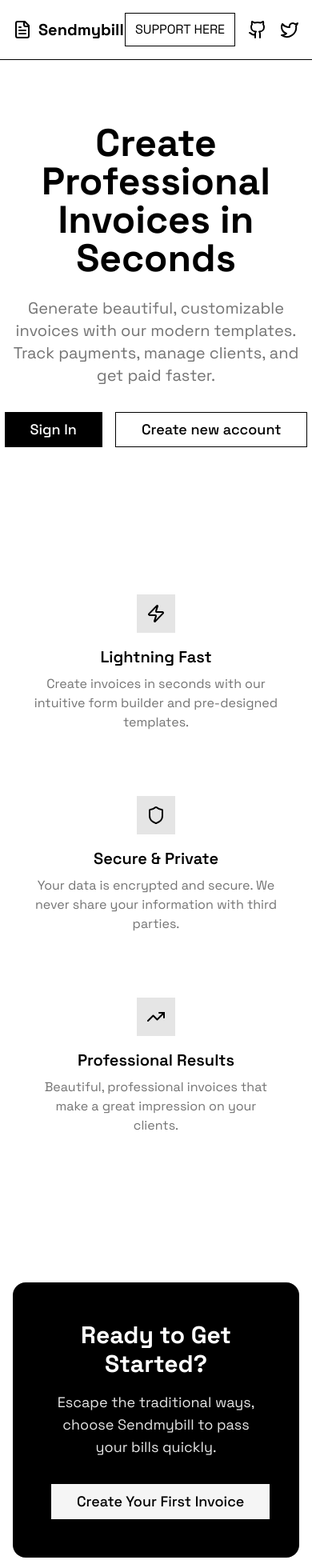
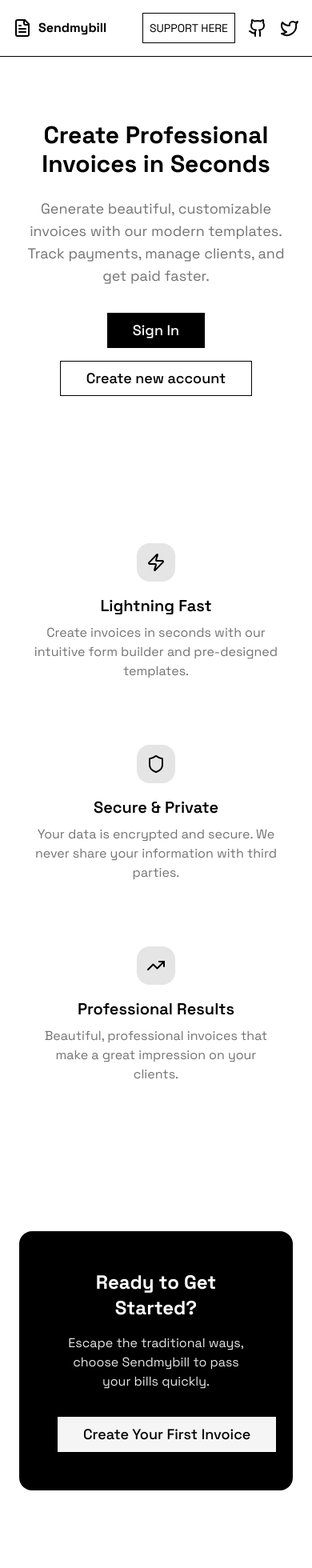
Before and after one commit to ANI-MAZING/sendmybill, a React (Vite) app: page / in a window 390 px wide. Shown: the top 1960 px of the page at 80% size. Built offline with nearby package versions, Linux system fonts and the light colour scheme; the HTML template or start-up script is replaced by a standard one.

Commit message:
mobile ui updated

```diff
--- a/index.html
+++ b/index.html
@@ -6,7 +6,7 @@
     <title>Sendmybill - Invoice Generation and Management</title>
     <meta name="description" content="" />
     <meta name="Author" content="Aniruddha Gharat" />
-    <link rel="icon" href="public/favicon.svg">
+    <link rel="icon" href="/favicon.svg">
 
     <meta property="og:title" content="Sendmybill - Invoice Generation and Management" />
     <meta property="og:description" content="A modern, production-ready invoice management system built with a cutting-edge tech stack. Designed for small businesses, freelancers, and companies to create, manage, and track professional invoices with real-time synchronization and cloud storage." />
--- a/src/pages/Index.tsx
+++ b/src/pages/Index.tsx
@@ -7,16 +7,16 @@ const Index = () => {
   const year = new Date().getFullYear()
 
   return (
-    <div className="min-h-screen bg-background">
+    <div className="min-h-screen  bg-background">
       {/* Header */}
       <header className="border-b border-border">
         <div className="container mx-auto px-4 py-4 flex items-center justify-between">
           <div className="flex items-center gap-2">
             <FileText className="h-6 w-6 text-primary" />
-            <span className="text-xl font-bold text-foreground">Sendmybill</span>
+            <span className="md:text-xl font-bold text-foreground">Sendmybill</span>
           </div>
           <div className="flex items-center gap-4">
-            <h2 className="uppercase border px-3 py-2">Support here</h2>
+            <h2 className="text-sm uppercase border p-2 md:px-3 md:py-2">Support here</h2>
             <Link to="https://github.com/ANI-MAZING"><Github/></Link>
             <Link to="https://x.com/Anirudhgharat"><Twitter/></Link>
           </div>
@@ -24,16 +24,16 @@ const Index = () => {
       </header>
 
       {/* Hero Section */}
-      <section className="container mx-auto px-4 py-20 text-center">
+      <section className="container mx-auto px-5  py-20 text-center">
         <div className="max-w-3xl mx-auto">
-          <h1 className="text-5xl md:text-6xl font-bold text-foreground mb-6">
+          <h1 className="text-3xl md:text-6xl font-bold text-foreground mb-6">
             Create Professional Invoices in Seconds
           </h1>
-          <p className="text-xl text-muted-foreground mb-8">
+          <p className=" md:text-xl text-lg text-muted-foreground mb-8">
             Generate beautiful, customizable invoices with our modern templates.
             Track payments, manage clients, and get paid faster.
           </p>
-          <div className="flex items-center justify-center gap-4">
+          <div className="flex md:flex-row w-fit mx-auto flex-col items-center justify-center gap-4">
             <Link to="/auth">
               <Button size="lg" className="text-lg px-8">
                 Sign In
@@ -50,7 +50,7 @@ const Index = () => {
       <section className="container mx-auto px-4 py-20">
         <div className="grid md:grid-cols-3 gap-8">
           <div className="text-center p-6">
-            <div className="inline-flex items-center justify-center w-12 h-12 rounded-lg bg-primary/10 text-primary mb-4">
+            <div className="inline-flex items-center justify-center w-12 h-12 rounded-2xl bg-primary/10 text-primary mb-4">
               <Zap className="h-6 w-6" />
             </div>
             <h3 className="text-xl font-semibold text-foreground mb-2">Lightning Fast</h3>
@@ -60,7 +60,7 @@ const Index = () => {
           </div>
 
           <div className="text-center p-6">
-            <div className="inline-flex items-center justify-center w-12 h-12 rounded-lg bg-primary/10 text-primary mb-4">
+            <div className="inline-flex items-center justify-center w-12 h-12 rounded-2xl bg-primary/10 text-primary mb-4">
               <Shield className="h-6 w-6" />
             </div>
             <h3 className="text-xl font-semibold text-foreground mb-2">Secure & Private</h3>
@@ -70,8 +70,8 @@ const Index = () => {
           </div>
 
           <div className="text-center p-6">
-            <div className="inline-flex items-center justify-center w-12 h-12 rounded-lg bg-primary/10 text-primary mb-4">
-              <TrendingUp className="h-6 w-6" />
+            <div className="inline-flex items-center justify-center w-12 h-12 rounded-2xl bg-primary/10 text-primary mb-4">
+              <TrendingUp className="h-6  w-6" />
             </div>
             <h3 className="text-xl font-semibold text-foreground mb-2">Professional Results</h3>
             <p className="text-muted-foreground">
@@ -82,16 +82,16 @@ const Index = () => {
       </section>
 
       {/* CTA Section */}
-      <section className="container mx-auto px-4 py-20">
-        <div className="bg-primary text-primary-foreground rounded-2xl p-12 text-center">
-          <h2 className="text-3xl md:text-4xl font-bold mb-4">
+      <section className="container mx-auto px-6 py-20">
+        <div className="bg-primary text-primary-foreground  rounded-2xl p-12 text-center">
+          <h2 className="text-2xl md:text-4xl font-bold mb-4">
             Ready to Get Started?
           </h2>
-          <p className="text-lg mb-8 opacity-90">
+          <p className=" md:text-lg mb-8 opacity-90">
             Escape the traditional ways, choose Sendmybill to pass your bills quickly.
           </p>
           <Link to="/auth">
-            <Button size="lg" variant="secondary" className="text-lg px-8">
+            <Button size="lg" variant="secondary" className="text-lg ">
               Create Your First Invoice
             </Button>
           </Link>
```
